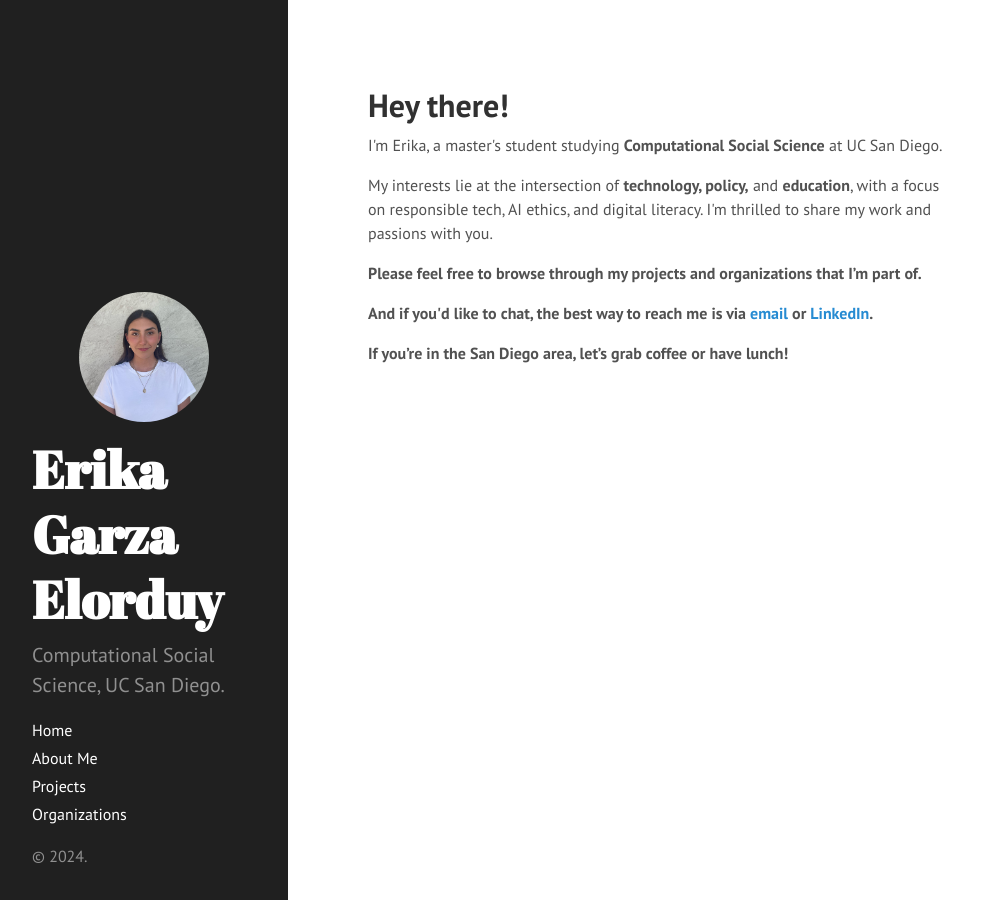
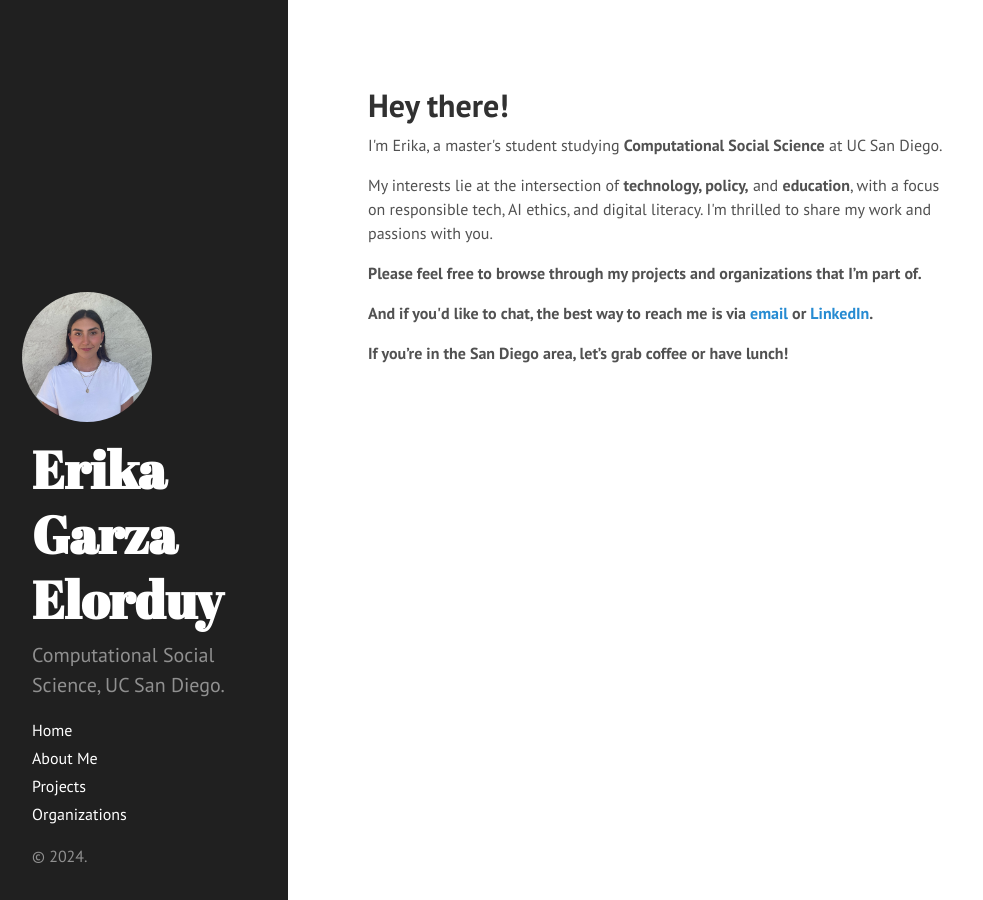
Before and after one commit to e-garzaelorduy/e-garzaelorduy.github.io, a Jekyll site: the page built from index.html, in a window 1280 px wide. Shown: the whole page, without its empty margins (0-983 px from the left). Built offline with Jekyll 4.4.1, drawn with Linux system fonts in a browser that asks for light colours; Markdown is read by kramdown in place of the engine named in the settings; the list of posts is cut into pages by our own code.

Commit message:
Update hyde.css

```diff
--- a/assets/css/hyde.css
+++ b/assets/css/hyde.css
@@ -260,5 +260,5 @@ a.sidebar-nav-item:focus {
   height: 130px; /* Ensures a square size for the circular crop */
   border-radius: 50%; /* Makes the image circular */
   display: block;
-  margin: 0 auto 15px auto; /* Centers the image horizontally and adds space below */
+  margin: 0 auto 15px -10px; /* Centers the image horizontally and adds space below */
 }
```
